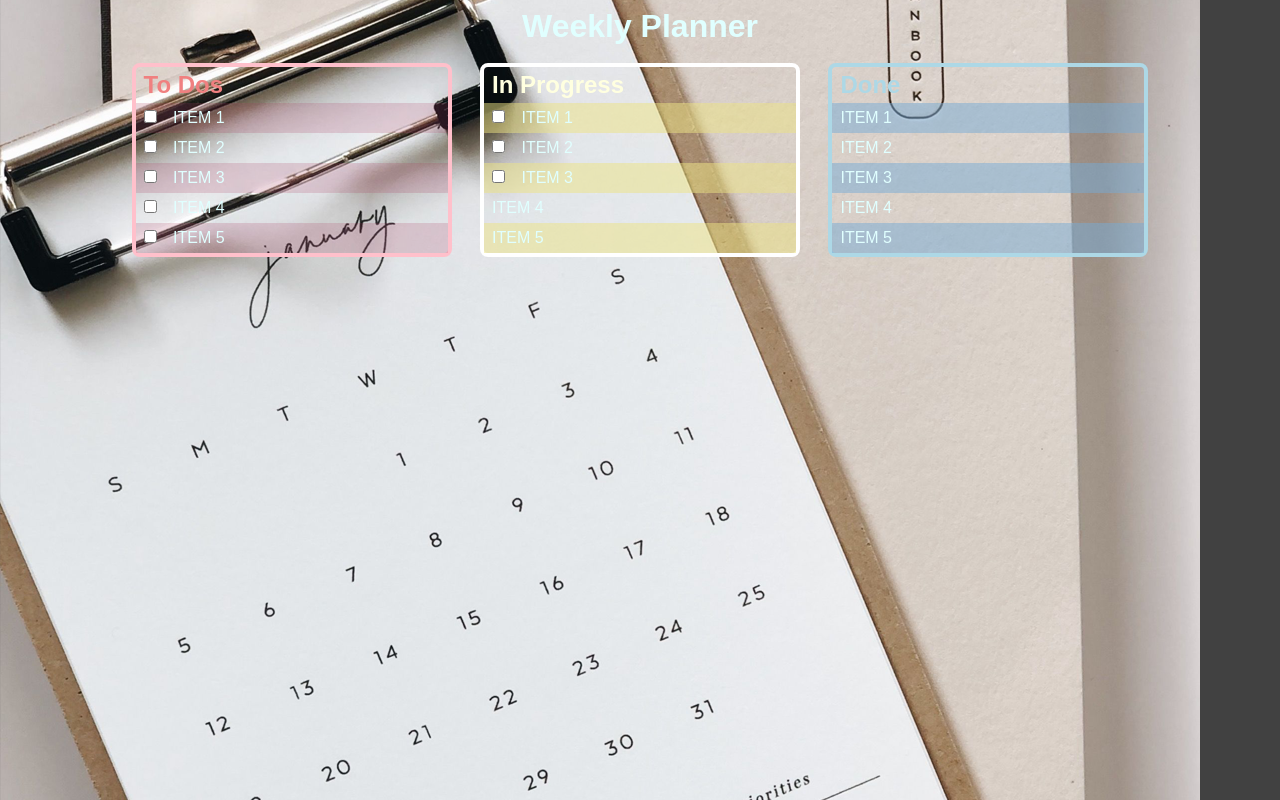
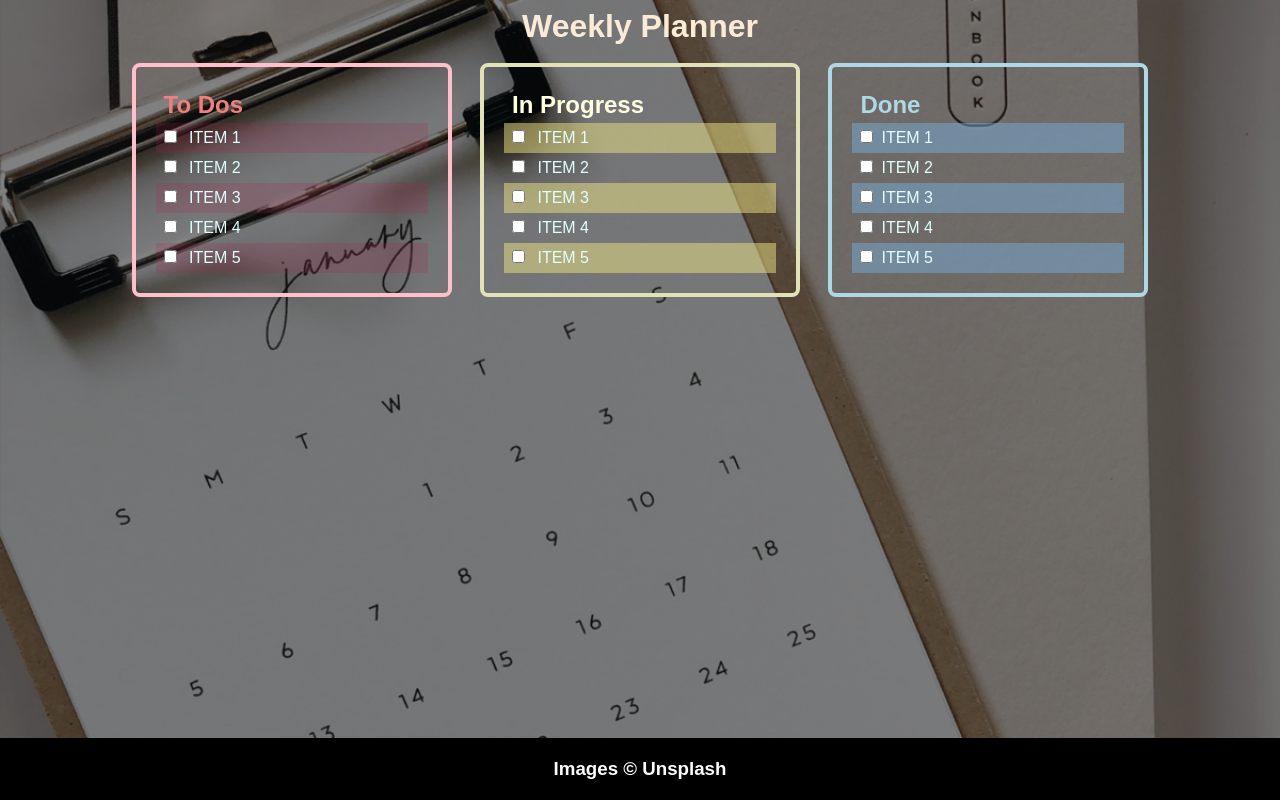
Before and after one commit to romeroc1996m/CSS_Selector_Exercise, a plain HTML site: page index.html in a window 1280 px wide. Drawn offline with Linux system fonts and the light colour scheme.

Commit message:
selectors done
selectors done

```diff
--- a/css/main.css
+++ b/css/main.css
@@ -2,23 +2,70 @@
     border: none;
     margin: 0;
     padding: 0;
+    box-sizing: border-box;
+    }
 
-    box-sizing: border-box;
-    width: auto;
-}
+.hidden { display: none; }
+
+html, body { height: 100%; }
 
 body {
     font-size: 16px;
+    font-family: Arial, Helvetica, sans-serif;
+    color: lightcyan;
+
+    background-color: rgb(65, 65, 65);
     background-image: url('../images/agenda1.png');
-    background-color: rgb(65, 65, 65);
-
-    font-family: Arial, Helvetica, sans-serif;
-
-    color: lightcyan;
     background-repeat: no-repeat;
+    background-size: cover;
+    background-blend-mode: overlay;
 }
 
+header {
+    color: antiquewhite;
+    position: sticky;
+    top: 0;
+}
+
+header nav { position: relative; }
+
+header nav ul {
+    list-style-type: none;
+    position: absolute;
+    top: -45px;
+    right: 20px;
+}
+
+header nav ul li {
+    margin: 0 8px;
+    display: inline-block;
+    cursor: pointer;
+}
+
+header li:last-of-type::after {
+    padding-left: 4px;
+}
+
+header nav ul li:hover { opacity: 0.8; }
+
 header > h1 { text-align: center; padding: 8px; }
+
+main { text-align: center; }
+
+input[type="checkbox"] { margin-right: 8px;}
+
+input[type="checkbox"]:checked::after {
+    content: '\2611';
+    border: 50%;
+    background-color: pink;
+    border: 4px solid rgb(180, 94, 178);
+    position: relative;
+    top: -7px;
+    right: -243px;
+    font-size: 1.5em;
+
+    animation: fadeIn 0.7s;
+}
 
 article {
     width: 25%;
@@ -29,33 +76,19 @@ article {
     margin: 10px 12px;
 
     text-align: left;
+    margin-bottom: 1em;
+    padding: 20px;
 }
 
-main { text-align: center; }
-
-input[type="checkbox"] { margin-right: 12px;}
-
-input[type="checkbox"]:checked +span::after {
-    content: '\2713';
-    width: 25px;
-    height: 25px;
-    padding: 4px;
-    border-radius: 50%;
-    background-color: pink;
-    border: 4px solid rgb(180, 94, 178);
-    position: absolute;
-    top: 10px;
-    right: 18px;
-    font-size: 1em;
-
-    animation: fadeIn 0.7s;
+article h2 {
+    font-size: 1.5em;
+    color: lightcoral;
+    padding: 4px 8px;
 }
-
-article > h2 { color: lightcoral; padding: 4px 8px; }
 
 article:first-of-type { border: 4px solid pink; }
 
-#InProgress { border: 4px solid white }
+#InProgress { border: 4px solid rgb(226, 226, 183) }
 #InProgress h2 { color: lightyellow; }
 
 #Done { border: 4px solid lightblue; }
@@ -65,7 +98,7 @@ ul { list-style-type: none; }
 
 ul li { padding: 6px 8px; text-transform: uppercase; }
 
-.Todo li:nth-child(odd) { background-color: rgba(169, 60, 96, 0.2); }
+.Todo li:nth-child(odd) { background-color: rgba(164, 36, 78, 0.2); }
 
 .InProgress li:nth-child(odd) { background-color: rgba(237, 228, 132, 0.5); }
 
@@ -75,3 +108,15 @@ ul li { padding: 6px 8px; text-transform: uppercase; }
     from { opacity: 0;}
     to { opacity: 1;}
 }
+
+footer  {
+    color: white;
+    padding: 20px 0;
+    text-align: center;
+}
+
+.sticky_footer {
+    position: sticky;
+    top: 100%;
+    background-color: black;
+}
--- a/index.html
+++ b/index.html
@@ -8,17 +8,18 @@
 
     <link rel="stylesheet" href="css/main.css">
 
-    <title>Document</title>
+    <title>Selectors</title>
 </head>
 <body>
-    <main>
-        <header>
+       <header id="header">
             <h1>Weekly Planner</h1>
         </header>
 
+    <main>
+        <nav>
+
             <article id="Todo">
                 <h2>To Dos</h2>
-
                     <ul class="Todo">
                         <li><input type="checkbox"> item 1</li>
                         <li><input type="checkbox"> item 2</li>
@@ -30,27 +31,31 @@
 
             <article id="InProgress">
                 <h2>In Progress</h2>
-
                     <ul class="InProgress">
                         <li><input type="checkbox"> item 1</li>
                         <li><input type="checkbox"> item 2</li>
                         <li><input type="checkbox"> item 3</li>
-                <li>item 4</li>
-                <li>item 5</li>
+                        <li><input type="checkbox"> item 4</li>
+                        <li><input type="checkbox"> item 5</li>
                     </ul>
             </article>
 
             <article id="Done">
                 <h2>Done</h2>
-
                     <ul class="Done">
-                <li>item 1</li>
-                <li>item 2</li>
-                <li>item 3</li>
-                <li>item 4</li>
-                <li>item 5</li>
+                        <li><input type="checkbox">item 1</li>
+                        <li><input type="checkbox">item 2</li>
+                        <li><input type="checkbox">item 3</li>
+                        <li><input type="checkbox">item 4</li>
+                        <li><input type="checkbox">item 5</li>
                     </ul>
             </article>
+        </nav>
     </main>
+
+    <footer class="sticky_footer">
+        <h3>Images &copy; Unsplash </h3>
+    </footer>
+
 </body>
 </html>
```
Lines whose indentation alone changed are shown as unchanged.
